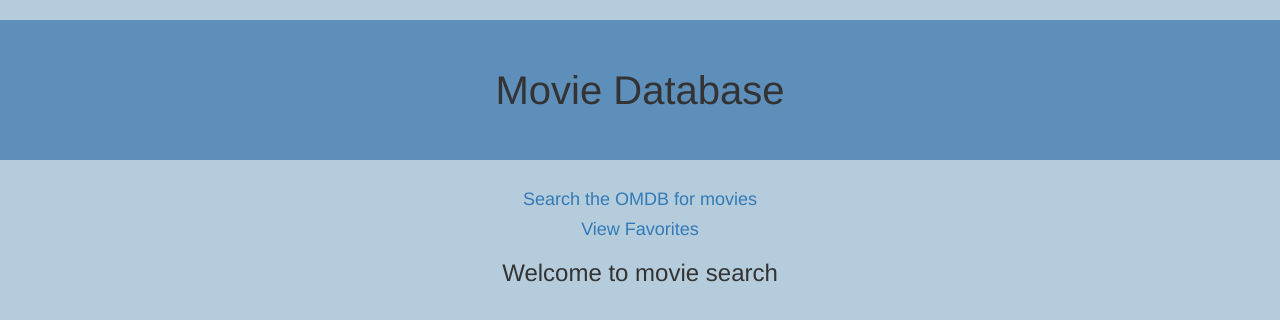
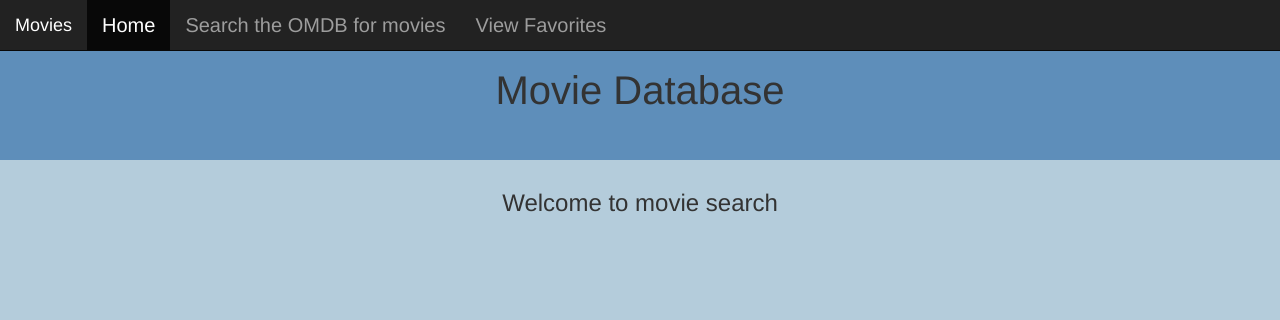
Before and after one commit to barbking/weekend-chal-5, a website: page Public/views/index.html at #!/favorites in a window 1280 px wide. Drawn offline with Linux system fonts and the light colour scheme; files that its build step writes are made by us from their sources; files whose address does not match are found by name.

Commit message:
added a bootstrap nav bar

```diff
--- a/Public/scripts/client.js
+++ b/Public/scripts/client.js
@@ -6,6 +6,9 @@ myApp.config(function($routeProvider, $locationProvider) {
 $routeProvider
   .when('/', {
   template: '<h3>Welcome to movie search</h3>',
+  controller: 'DefaultController as dc'})
+  .when('/home', {
+  templateUrl: 'views/pages/home.html',
   controller: 'DefaultController as dc'})
   .when('/search', {
   templateUrl: 'views/pages/search.html',
@@ -79,4 +82,8 @@ myApp.controller('FavoritesController',function($http){
       console.log(vm.fav);
     });//end GET
   };//end of getFavorites
+
+  vm.removeMovie = function(){
+    $http({});
+  }
 });//end of Favorties Controller
--- a/Public/styles/styles.css
+++ b/Public/styles/styles.css
@@ -1,6 +1,7 @@
 body {
   text-align: center;
   background-color: #b4ccdb;
+  font-size: 20px;
 }
 img {
   width: 200px;
--- a/Public/views/index.html
+++ b/Public/views/index.html
@@ -12,8 +12,18 @@
   </head>
   <body ng-app="myApp">
     <h3 class="jumbotron">Movie Database</h3>
-    <h4><a href="/search">Search the OMDB for movies</a></h4>
-    <h4><a href="/favorites">View Favorites</a></h4>
+    <nav class="navbar navbar-inverse navbar-fixed-top">
+      <div class="container-fluid">
+        <div class="navbar-header">
+          <a class="navbar-brand" href="#">Movies</a>
+        </div>
+        <ul class="nav navbar-nav">
+          <li class="active"><a href="/home">Home</a></li>
+          <li><a href="/search">Search the OMDB for movies</a></li>
+          <li><a href="/favorites">View Favorites</a></li>
+        </ul>
+      </div>
+    </nav>
       <ng-view></ng-view>
   </body>
 </html>
```
Also changed, not shown: Public/views/pages/favorites.html (+1 -1 lines), public/views/pages/home.html (added, +3 -0 lines), public/views/pages/search.html (+2 -2 lines).
